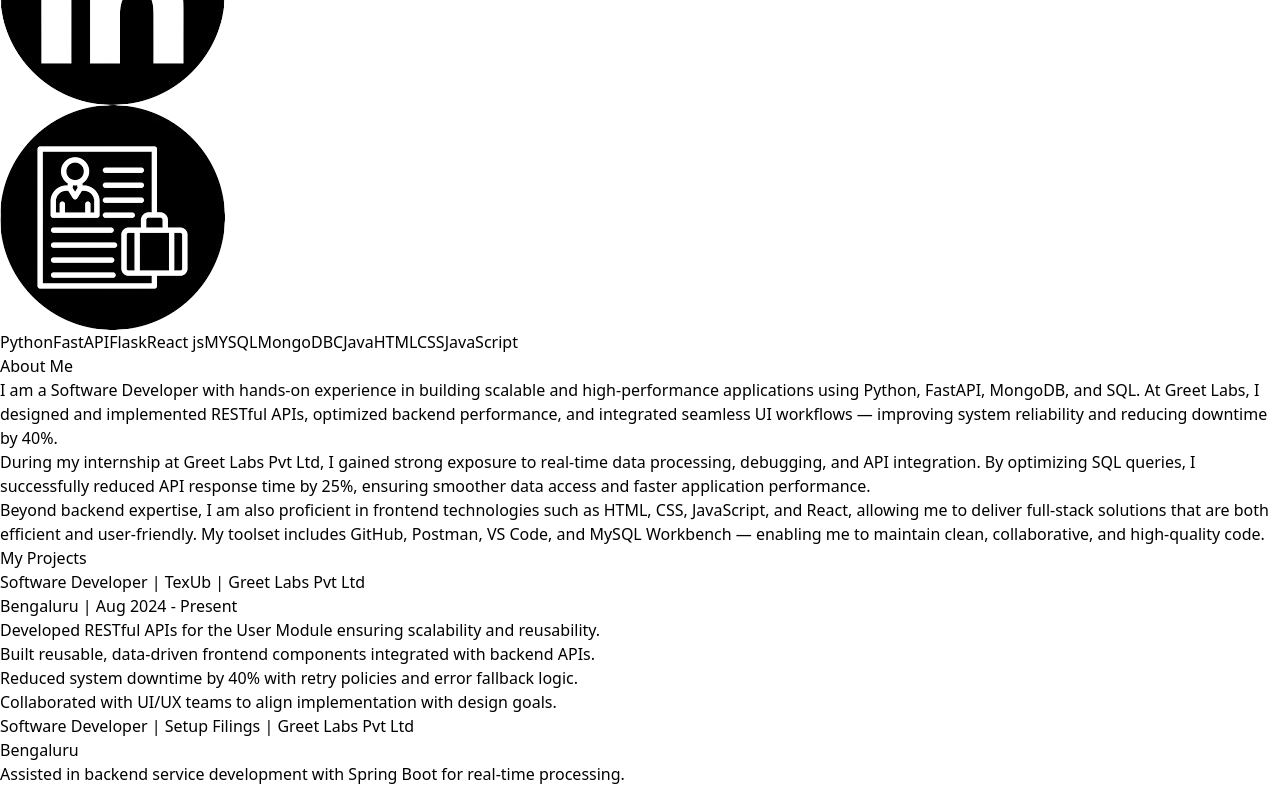
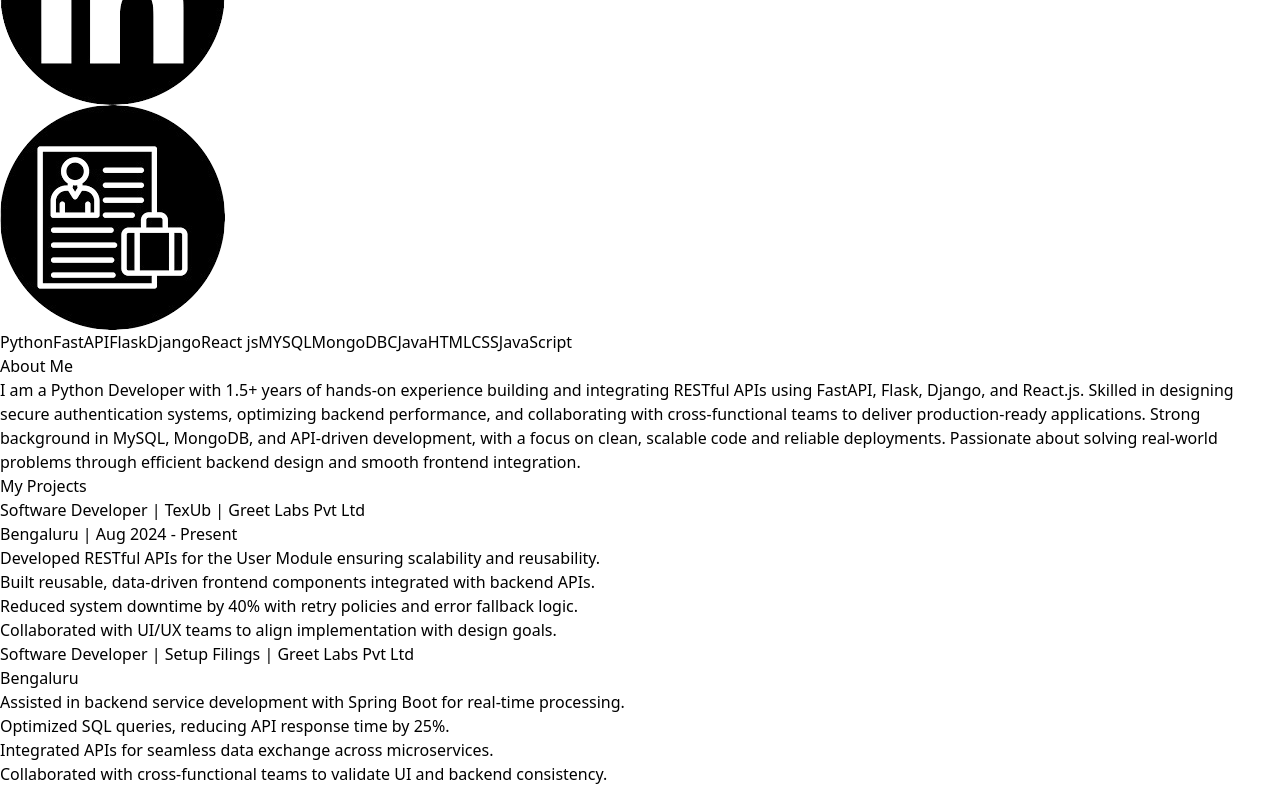
Before and after one commit to yagneshreddy-somavarapu/portfolio_website, a React (Vite) app: page / in a window 1280 px wide. Shown: the part 639-1429 px from the top of the page. Built offline with nearby package versions, Linux system fonts and the light colour scheme.

Commit message:
add add resume and about

```diff
--- a/src/Components/About/About.jsx
+++ b/src/Components/About/About.jsx
@@ -22,22 +22,15 @@
         {/* About Text */}
         <div className="w-full  text-center md:text-left">
           <p className="text-white text-lg leading-relaxed">
-            I am a <span className="font-semibold text-[#465697]">Software Developer </span>
-             with hands-on experience in building scalable and high-performance
-            applications using <span className="font-semibold">Python, FastAPI, MongoDB,</span> and
-            <span className="font-semibold"> SQL</span>.
-            At <span className="font-semibold text-[#465697]">Greet Labs</span>, I designed and implemented RESTful APIs, optimized backend performance,
-            and integrated seamless UI workflows — improving system reliability and reducing downtime by 40%.
-            <br />
-            During my internship at <span className="font-semibold text-[#465697]">Greet Labs Pvt Ltd</span>,
-            I gained strong exposure to real-time data processing, debugging, and API integration.
-            By optimizing SQL queries, I successfully reduced API response time by 25%, ensuring smoother data access and faster application performance.
-            <br />
-            Beyond backend expertise, I am also proficient in frontend technologies such as
-            <span className="font-semibold"> HTML, CSS, JavaScript,</span> and <span className="font-semibold">React</span>,
-            allowing me to deliver full-stack solutions that are both efficient and user-friendly.
-            My toolset includes <span className="font-semibold">GitHub, Postman, VS Code,</span> and <span className="font-semibold">MySQL Workbench</span> —
-            enabling me to maintain clean, collaborative, and high-quality code.
+            I am a <span className="font-semibold text-[#465697]">Python Developer</span> with
+            <span className="font-semibold"> 1.5+ years</span> of hands-on experience building and integrating
+            RESTful APIs using <span className="font-semibold">FastAPI, Flask, Django,</span> and
+            <span className="font-semibold"> React.js</span>. Skilled in designing secure authentication systems,
+            optimizing backend performance, and collaborating with cross-functional teams to deliver
+            production-ready applications. Strong background in
+            <span className="font-semibold"> MySQL, MongoDB,</span> and API-driven development, with a focus on
+            clean, scalable code and reliable deployments. Passionate about solving real-world problems
+            through efficient backend design and smooth frontend integration.
           </p>
         </div>
       </div>
--- a/src/Components/Home/Home.jsx
+++ b/src/Components/Home/Home.jsx
@@ -13,10 +13,10 @@
           <TextChange/>
         </h1>
         <p className="text-xl md:text-2xl  text-white font-medium mb-6">
-          A Full-Stack Python Developer
+          A Python Developer
         </p>
         <p className="text-white text-lg leading-relaxed">
-          Experienced in Python, FastAPI and React.JS — delivering scalable solutions, optimizing performance, and mentoring teams to success.
+          Experienced in Python, FastAPI, Flask, Django and React.JS — delivering scalable solutions, optimizing performance, and mentoring teams to success.
          {/* Passionate Full-Stack Developer skilled in building modern python web applications using React.js and Python . I love turning ideas into real-world solutions and continuously expanding my skill set in web development. */}
         </p>
         {/* <div class="py-5 px-3 flex flex-wrap gap-6 justify-center items-center aos-init aos-animate" data-aos="fade-up" data-aos-delay="200">
@@ -60,7 +60,7 @@
             />
           </a>
           <a
-            href="https://drive.google.com/file/d/1Sj6slimLawJNNfNbGPspXn1NLpYqmzLk/view?usp=drive_link"
+            href="https://drive.google.com/file/d/18in_Pa5RPM86SnzbvH7y3YXX9m_14-5V/view?usp=sharing"
             target="_blank"
              className="bg-white rounded-full shadow hover:scale-110 transition border"
           >
@@ -76,6 +76,7 @@
          <span class="rounded-full bg-light/10 px-4 py-2 border">Python</span>
          <span class="rounded-full bg-light/10 px-4 py-2 border">FastAPI</span>
          <span class="rounded-full bg-light/10 px-4 py-2 border">Flask</span>
+         <span class="rounded-full bg-light/10 px-4 py-2 border">Django</span>
          <span class="rounded-full bg-light/10 px-4 py-2 border">React js</span>
          <span class="rounded-full bg-light/10 px-4 py-2 border">MYSQL</span>
          <span class="rounded-full bg-light/10 px-4 py-2 border">MongoDB</span>
```
